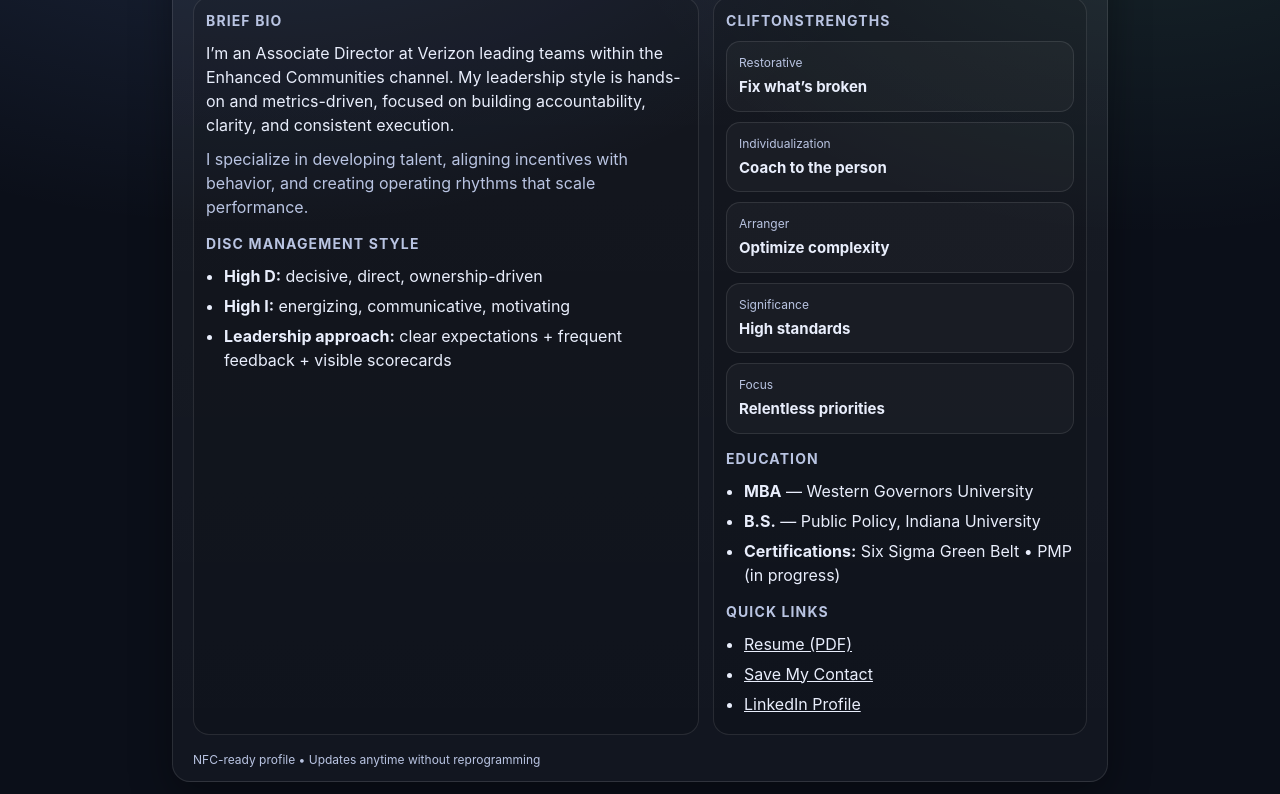
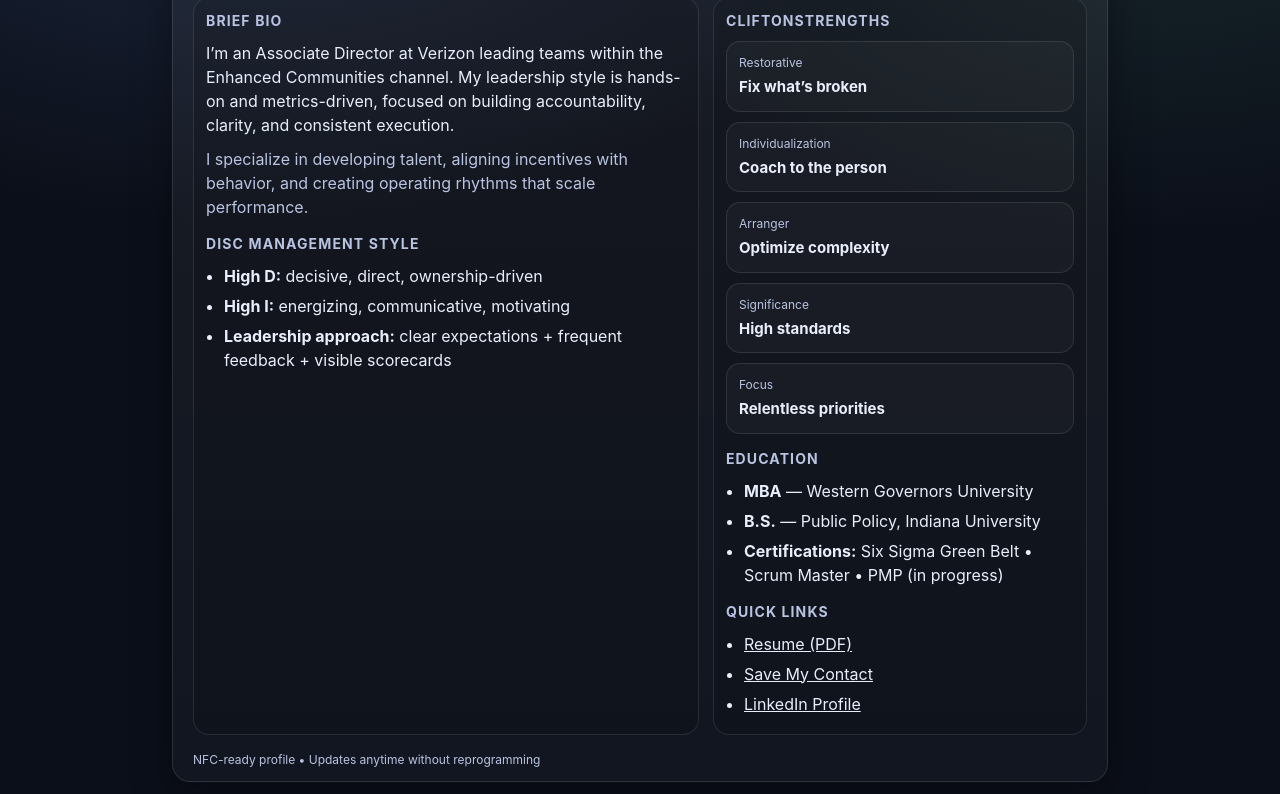
Before and after one commit to rezamoraveji1/rezamoraveji1.github.io, a plain HTML site: page profile.html in a window 1280 px wide. Shown: the part 252-1046 px from the top of the page. Drawn offline with Linux system fonts and the light colour scheme.

Commit message:
Update profile.html

```diff
--- a/profile.html
+++ b/profile.html
@@ -179,7 +179,7 @@
           <ul class="list">
             <li><strong>MBA</strong> — Western Governors University</li>
             <li><strong>B.S.</strong> — Public Policy, Indiana University</li>
-            <li><strong>Certifications:</strong> Six Sigma Green Belt • PMP (in progress)</li>
+            <li><strong>Certifications:</strong> Six Sigma Green Belt • Scrum Master • PMP (in progress)</li>
           </ul>
 
           <h2 style="margin-top:14px;">Quick Links</h2>
```
